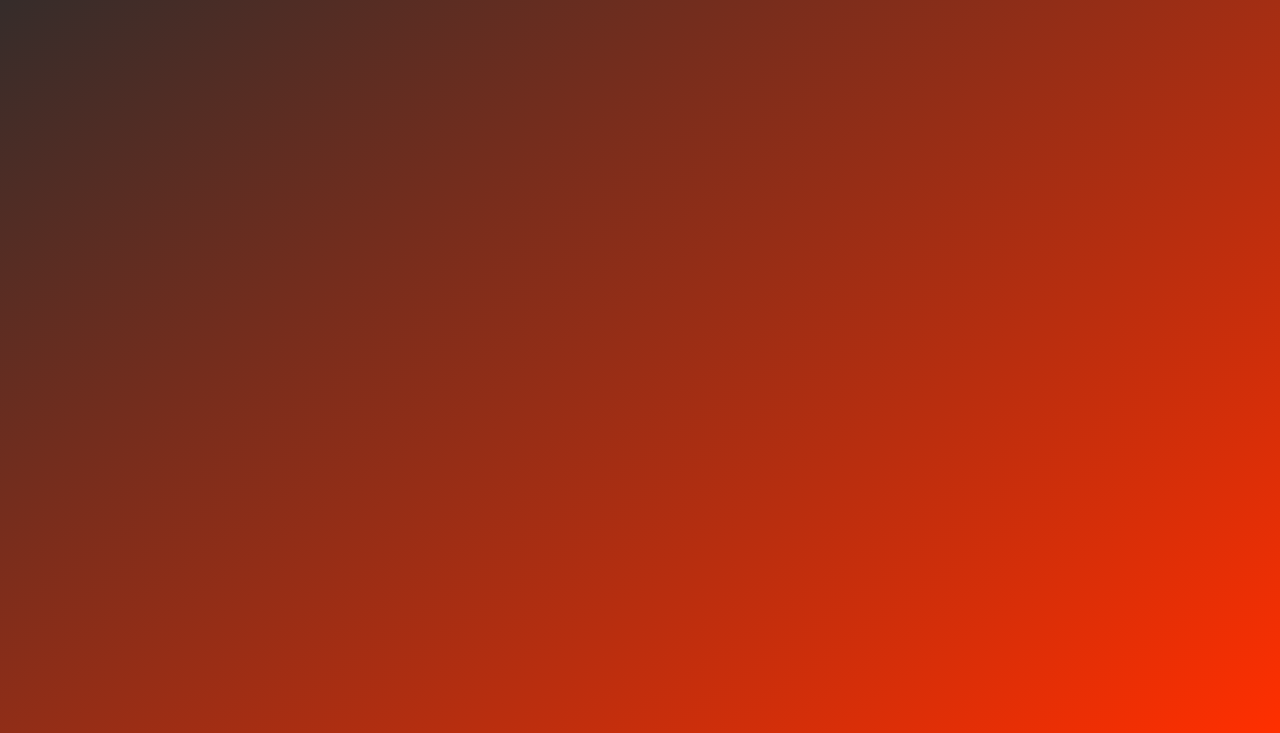
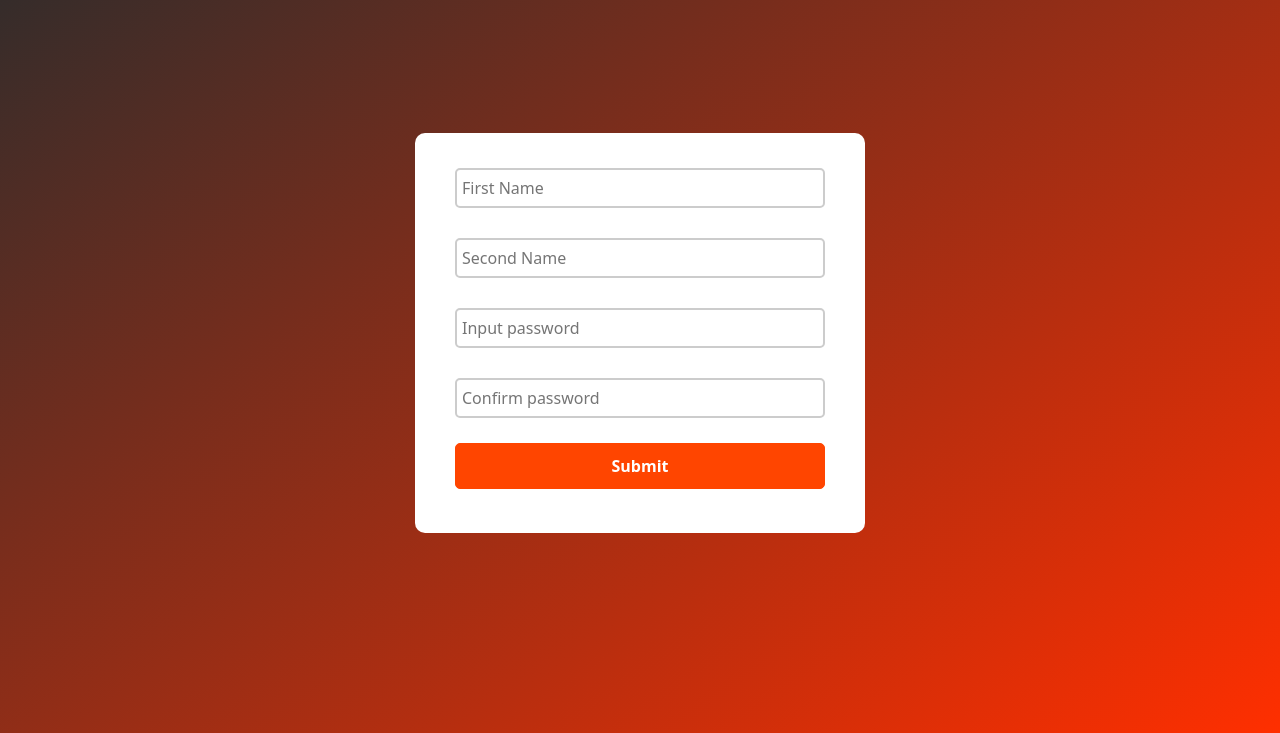
Before and after one commit to sta-nce/phase-1-project, a plain HTML site: page register.html in a window 1280 px wide. Shown: the part 67-800 px from the top of the page. Drawn offline with nearby package versions, Linux system fonts and the light colour scheme.

Commit message:
third commit

```diff
--- a/login.css
+++ b/login.css
@@ -34,9 +34,10 @@ input[type=text],input[type=password]{
 }
 input[type=button]{
     font-size: 16px;
-    background: linear-gradient(#37ff00 5%, #37ff00 100%);
-    border: 1px solid #4cef37;
-    color: #4E4D4B;
+    background: linear-gradient orangered;
+    border: 1px solid orangered;
+    color: white;
+    background-color: orangered;
     font-weight: bold;
     cursor: pointer;
     width: 100%;
@@ -44,3 +45,16 @@ input[type=button]{
     padding: 10px 0;
     outline:none;
 }
+
+#register {
+    width: 450px;
+    position: absolute;
+    transform: translate(-50%,-50%);
+    top: 50%;
+    left: 50%;
+    padding: 30px 40px;
+    border: 2px thin orangered;
+    border-radius: 10px;
+    background-color: white;
+    height: 400px;
+}
--- a/register.html
+++ b/register.html
@@ -17,7 +17,7 @@
             <div class="container-fluid ">
                 <ul class="navbar-nav">
                     <li class="nav-item text-white">
-                        <a class="nav-link" href="#">About</a>
+                        <!--<a class="nav-link" href="#">About</a>-->
                     </li>
                     <li class="nav-item text-white">
                         <a class="nav-link" href="./login.html">login</a>
@@ -26,6 +26,18 @@
             </div>
         </nav>
     </section>
+    <div class="container">
+        <form id="register" method="post">
+            <input type="text" name="First Name" id="username" placeholder="First Name"/>
+            <input type="text" name="Second Name" id="username" placeholder="Second Name"/>
+            <input type="password" name="password" id="password" placeholder="Input password"/>
+            <input type="password" name="password" id="password" placeholder="Confirm password"/>
+            <input type="button" value="Submit" id="submit" onclick="validate()"/>
+        </form>
+        <p>Already have an account?
+            <a href="./login.html">Login</a>
+        </p>
+    </div>
     <h1>Register</h1>
 </body>
 </html>
```
Also changed, not shown: index.html (+11 -1 lines), login.html (+5 -0 lines), style.css (+7 -1 lines).
